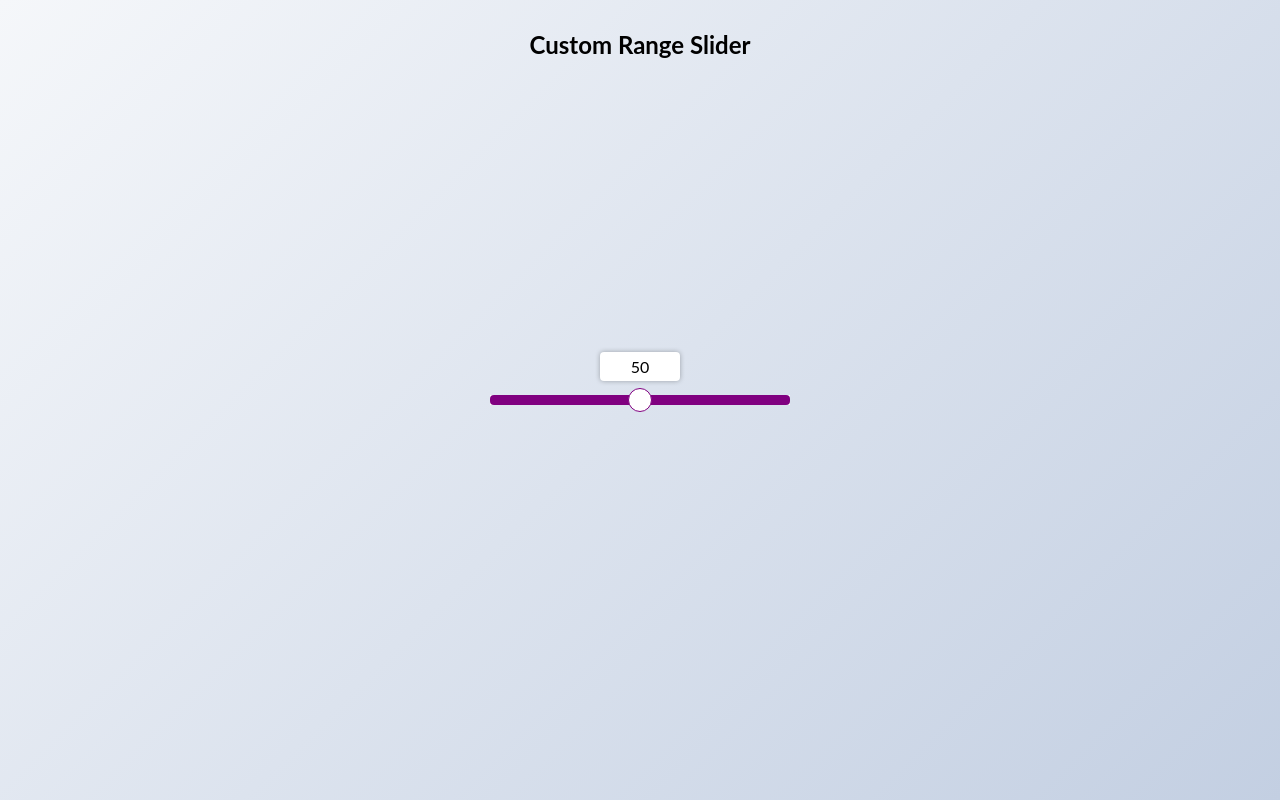
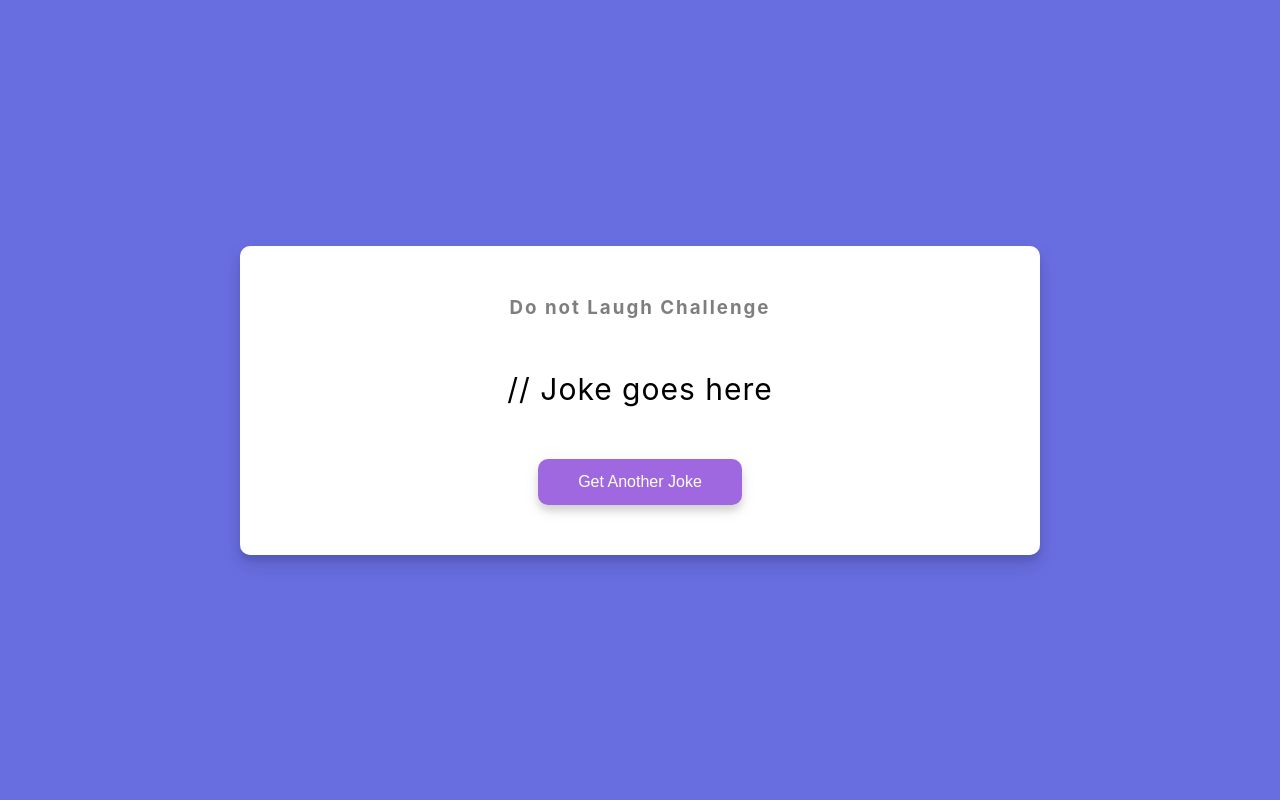
Before and after one commit to jack-yong/FrontEnd-practice, a React (Create React App) app: page / in a window 1280 px wide. Built offline with nearby package versions, Linux system fonts and the light colour scheme; no server answers.

Commit message:
feat:add DadJokes page!

```diff
--- a/src/App.tsx
+++ b/src/App.tsx
@@ -7,7 +7,8 @@ import React from 'react';
 // import BlurryLoading from './pages/BlurryLoading';
 // import ButtonRippleEffect from './pages/ButtonRippleEffect';
 // import ContentPlaceholder from './pages/ContentPlaceholder';
-import CustomRangeSlider from './pages/CustomRangeSlider';
+// import CustomRangeSlider from './pages/CustomRangeSlider';
+import DadJokes from './pages/DadJokes';
 function App() {
   return (
     <div >
@@ -19,7 +20,8 @@ function App() {
       {/* <BlurryLoading /> */}
       {/* <ButtonRippleEffect /> */}
       {/* <ContentPlaceholder /> */}
-      <CustomRangeSlider />
+      {/* <CustomRangeSlider /> */}
+      <DadJokes />
     </div>
   );
 
--- /dev/null
+++ b/src/pages/DadJokes/index.module.scss
@@ -0,0 +1,61 @@
+$shadowcolor: rgba(0, 0, 0, 0.1);
+
+.body {
+    background-color: #686de0;
+    // font-family: 'Times New Roman', Times, serif;
+    display: flex;
+    flex-direction: column;
+    align-items: center;
+    justify-content: center;
+    height: 100vh;
+    margin: 0;
+    padding: 20px;
+}
+
+.container {
+    background-color: #fff;
+    border-radius: 10px;
+    box-shadow: 0 10px 20px $shadowcolor, 0 6px 6px $shadowcolor;
+    padding: 50px 20px;
+    //控制行内元素如何相对它的块级父元素对齐，text-align并不控制块元素自己的对齐，只控它的行内内容的对齐
+    text-align: center;
+    max-width: 100%;
+    width: 800px;
+}
+
+h3 {
+    margin: 0;
+    //设置字体的透明度
+    opacity: 0.5;
+    //设置字体间距
+    letter-spacing: 2px;
+}
+
+.joke {
+    font-size: 30px;
+    //设置字体间距
+    letter-spacing: 1px;
+    line-height: 40px;
+    //通过添加margin auto使得水平居中
+    margin: 50px auto;
+    max-width: 600px;
+}
+
+.btn {
+    background-color: #9f68e0;
+    color: #fff;
+    border: 0;
+    border-radius: 10px;
+    box-shadow: 0 5px 15px $shadowcolor, 0 6px 6px $shadowcolor;
+    padding: 14px 40px;
+    font-size: 16px;
+    cursor: pointer;
+}
+
+.btn:active {
+    transform: scale(0.98);
+}
+
+.btn:focus {
+    outline: 0;
+}
--- /dev/null
+++ b/src/pages/DadJokes/index.tsx
@@ -0,0 +1,38 @@
+import React, { useEffect, useRef, useState } from 'react';
+import styles from './index.module.scss';
+
+const index = () => {
+    const [jokeContent, setJokeContent] = useState('// Joke goes here');
+    //在react18之后useeffect不添加依赖项自动执行两次的问题。
+    const renderRef = useRef(true);
+    const getJoke = async () => {
+        const config = {
+            headers: {
+                Accept: 'application/json',
+            },
+        }
+        const res = await fetch('https://icanhazdadjoke.com', config);
+        const data = await res.json();
+        setJokeContent(data.joke);
+    }
+
+    useEffect(() => {
+        //react 18中useEffect默认是执行两次的
+        if (renderRef.current) {
+            getJoke();
+            renderRef.current = false;
+            return;
+        }
+    }, [])
+    return (
+        <div className={styles.body}>
+            <div className={styles.container}>
+                <h3>Do not Laugh Challenge</h3>
+                <div className={styles.joke}>{jokeContent}</div>
+                <button className={styles.btn} onClick={() => getJoke()}>Get Another Joke</button>
+            </div>
+        </div>
+    )
+}
+
+export default index
```
Also changed, not shown: 1 other file (tests, documents, lock files or other folders).
